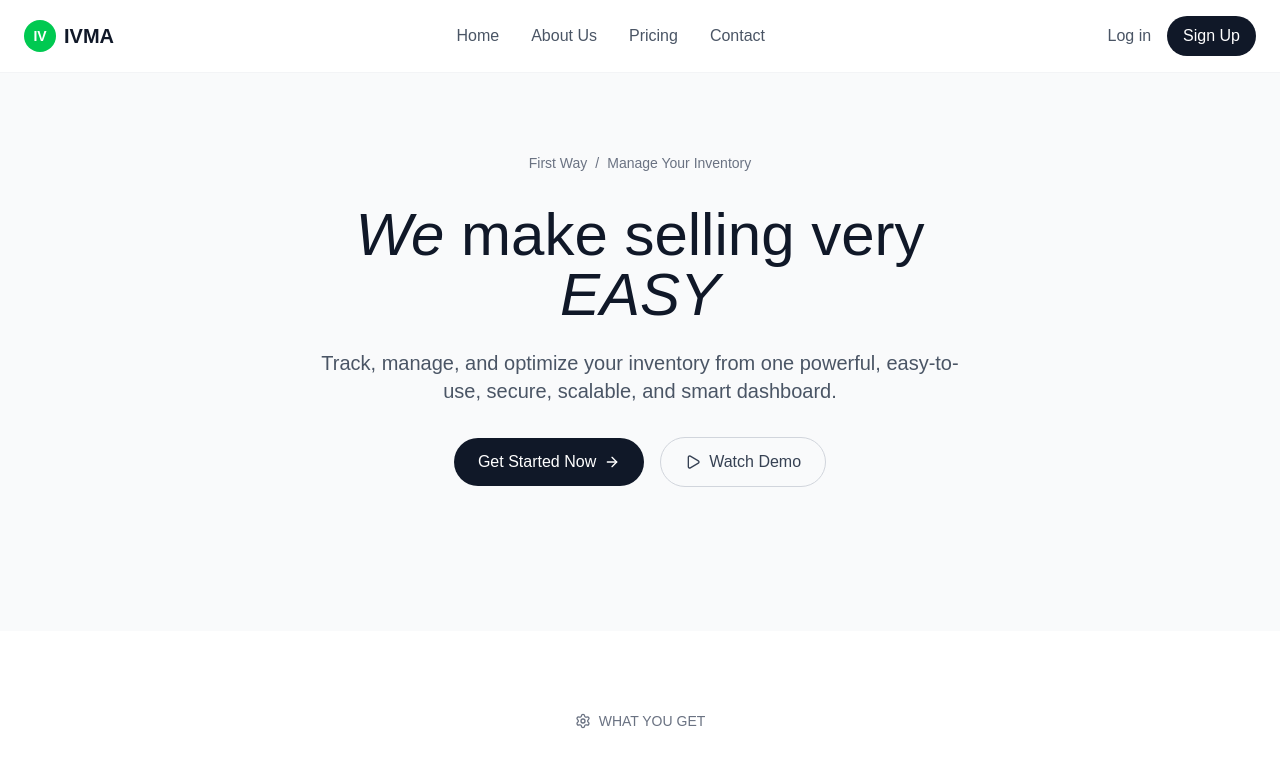
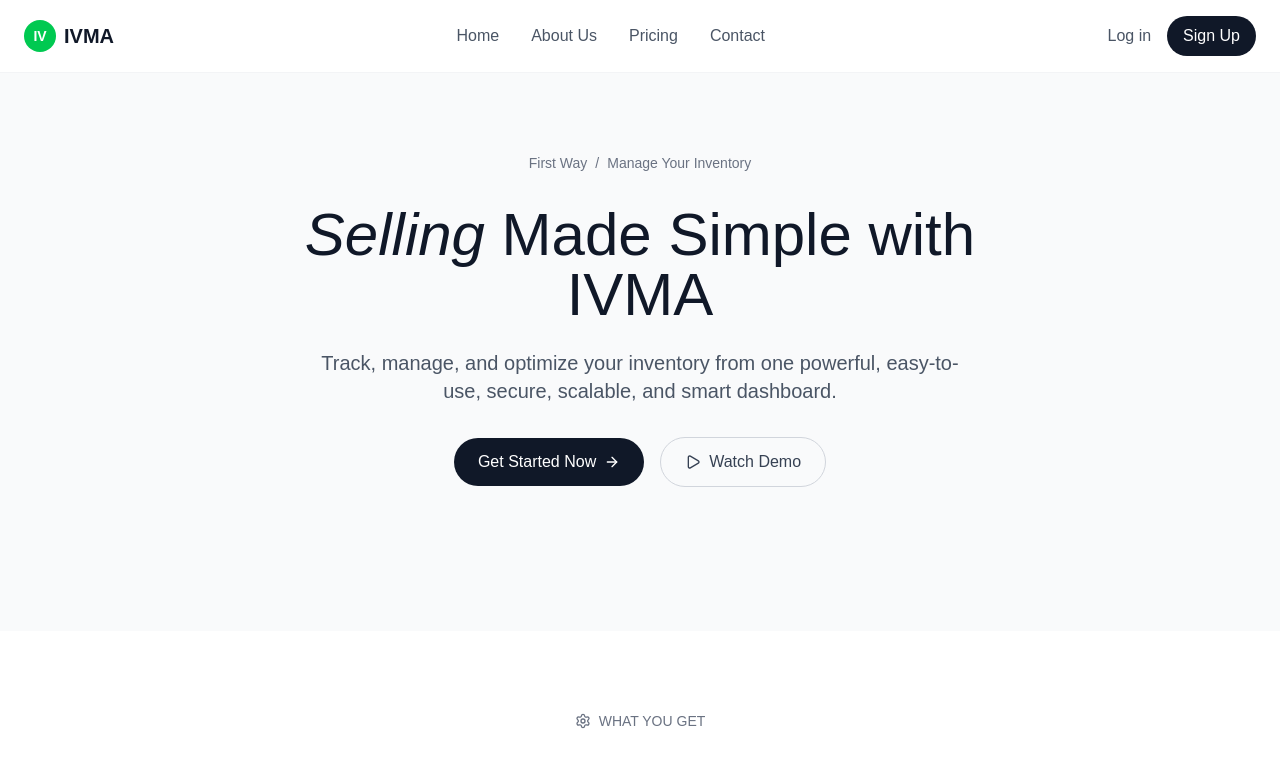
Before and after one commit to Dev-Dotman/IVMA-website, a Next.js app: page / in a window 1280 px wide. Shown: the top 758 px of the page. Built offline with nearby package versions, Linux system fonts and the light colour scheme.

Commit message:
second update

```diff
--- a/src/app/about/page.js
+++ b/src/app/about/page.js
@@ -21,7 +21,7 @@ const About = () => {
               </div>
 
               <h1 className="text-5xl sm:text-6xl lg:text-7xl font-light text-gray-900 mb-8 leading-tight tracking-tight">
-                Making inventory<br />
+                Making inventory management<br />
                 <span className="text-green-600">stupid simple.</span>
               </h1>
 
--- a/src/components/Hero.js
+++ b/src/components/Hero.js
@@ -54,9 +54,9 @@ export default function Hero() {
         {/* Main Heading */}
         <div className="text-center mb-16">
           <h1 ref={titleRef} className="text-5xl md:text-6xl font-light text-gray-900 mb-6">
-            <em className="font-light">We</em> make selling very
+            <em className="font-light">Selling</em> Made Simple with
             <br />
-            <em className="font-light">EASY</em>
+            IVMA
           </h1>
           <p ref={subtitleRef} className="text-xl text-gray-600 mb-8 max-w-2xl mx-auto">
             Track, manage, and optimize your inventory from one powerful, easy-to-use, secure, scalable, and smart dashboard.
```
